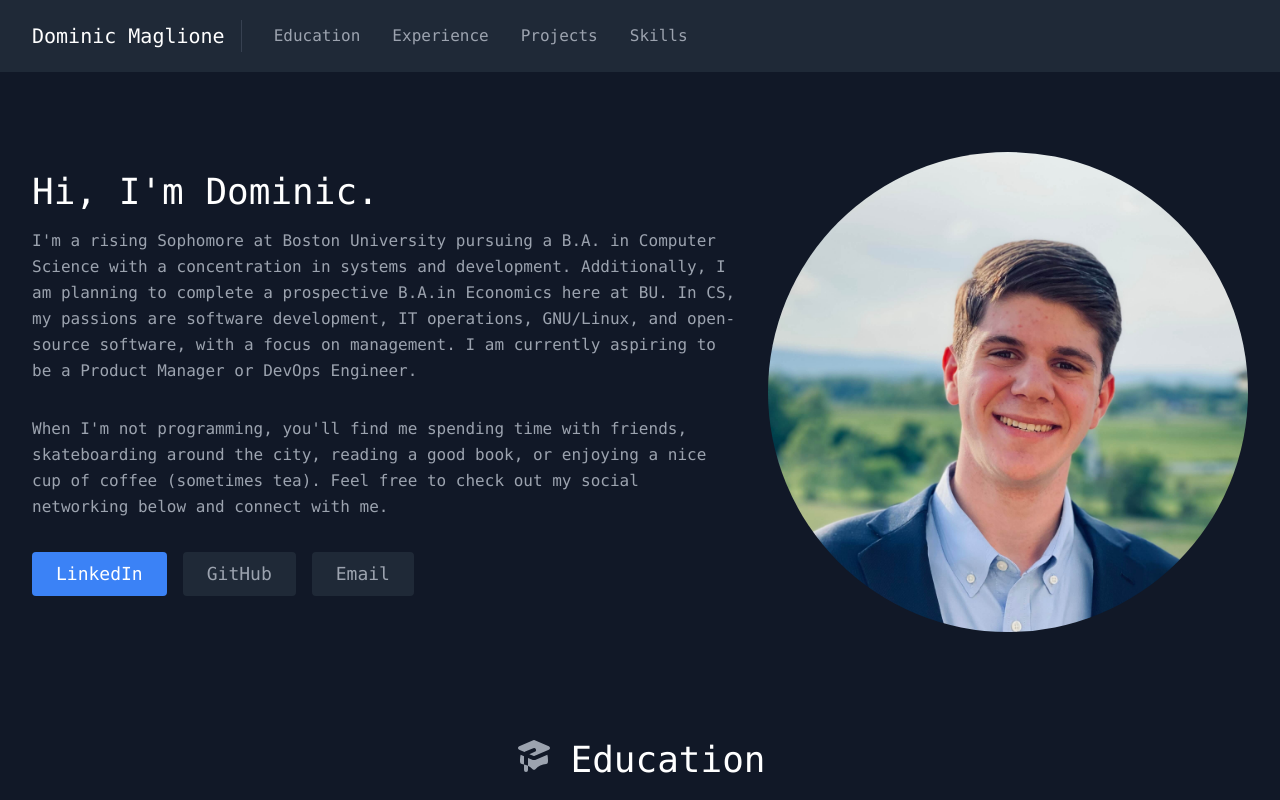
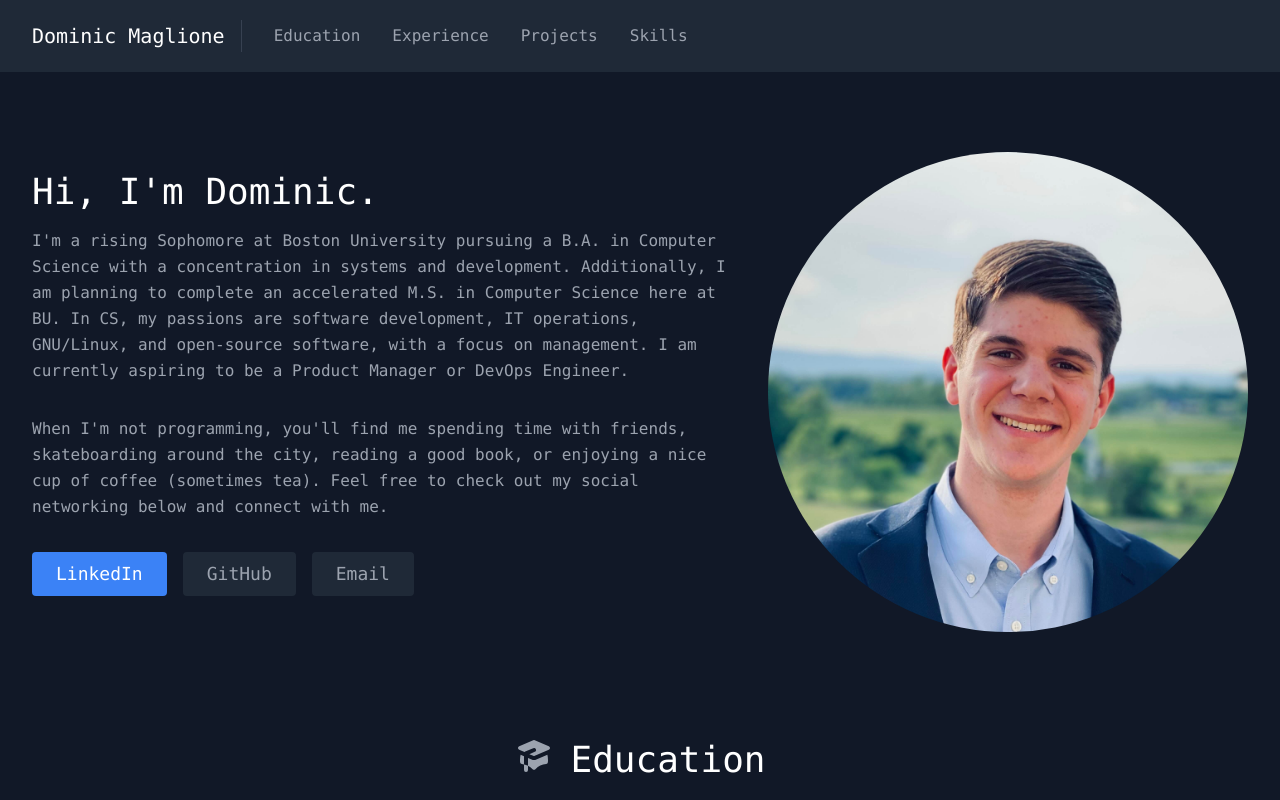
Before and after one commit to dcmaglione/dcmag.website, a React (Create React App) app: page / in a window 1280 px wide. Shown: the top 800 px of the page. Built offline with nearby package versions, Linux system fonts and the light colour scheme.

Commit message:
Minor changes to About component

```diff
--- a/src/components/About.js
+++ b/src/components/About.js
@@ -11,8 +11,8 @@ export default function About() {
           <p className="mb-8 leading-relaxed">
             I'm a rising Sophomore at Boston University pursuing a B.A. in
             Computer Science with a concentration in systems and development.
-            Additionally, I am planning to complete a prospective B.A.in
-            Economics here at BU. In CS, my passions are software development,
+            Additionally, I am planning to complete an accelerated M.S. in
+            Computer Science here at BU. In CS, my passions are software development,
             IT operations, GNU/Linux, and open-source software, with a focus on
             management. I am currently aspiring to be a Product Manager or
             DevOps Engineer.
```
Also changed, not shown: 10 other files (tests, documents, lock files or other folders).
